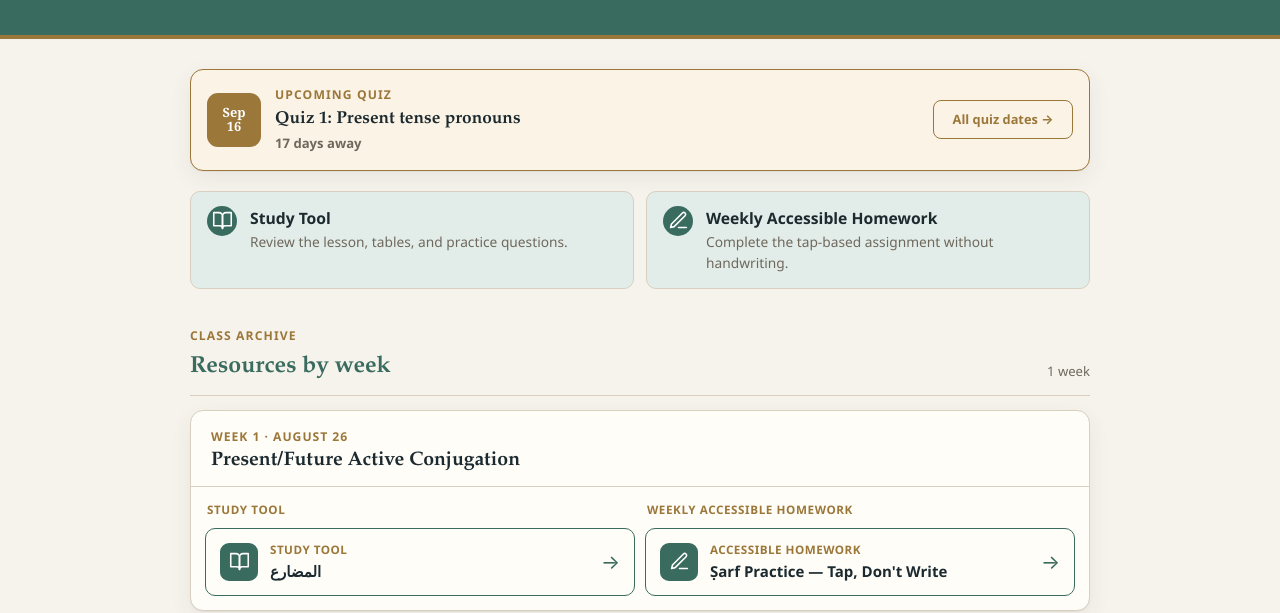
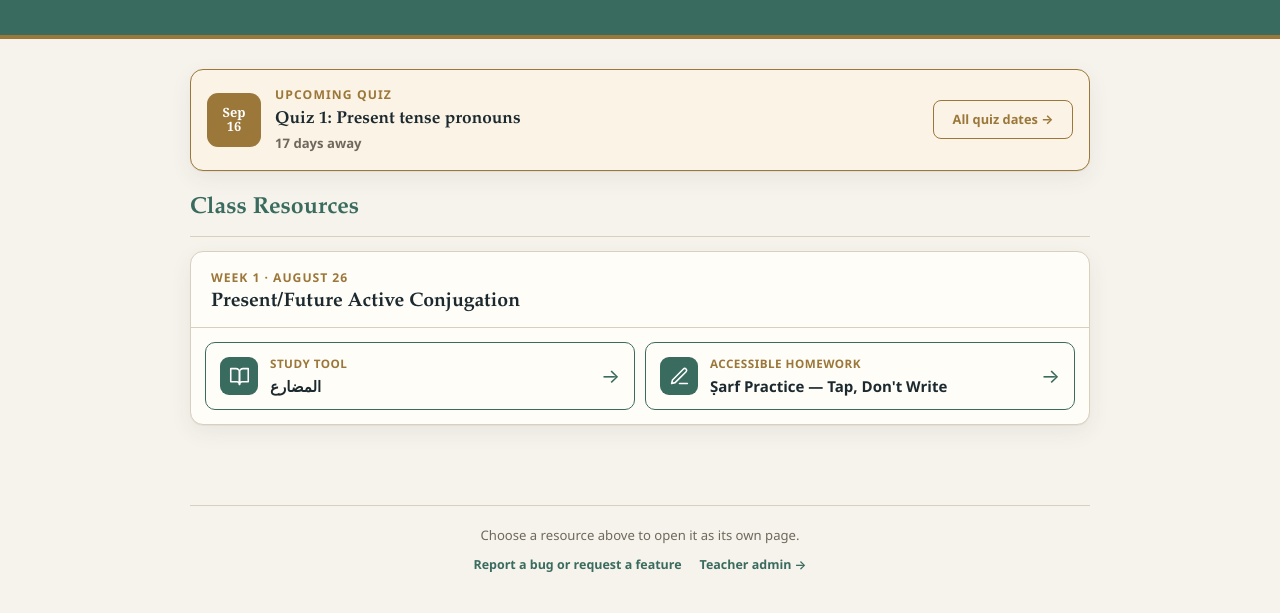
Before and after one commit to safiyahlakhany/sarfTools-DUA-year1, a plain HTML site: page index.html in a window 1280 px wide. Shown: the part 187-800 px from the top of the page. Drawn offline with Linux system fonts and the light colour scheme.

Commit message:
Simplify resource and quiz page content

```diff
--- a/assets/quiz-list.js
+++ b/assets/quiz-list.js
@@ -37,12 +37,6 @@ function renderSchedule(quizzes) {
     const heading = document.createElement("h3");
     heading.textContent = `${quiz.label}: ${quiz.topic}`;
     copy.append(heading);
-    if (quiz.weight) {
-      const weight = document.createElement("p");
-      weight.className = "quiz-card-weight";
-      weight.textContent = `Course weight: ${quiz.weight}`;
-      copy.append(weight);
-    }
     article.append(date, copy);
     if (index === nextIndex) {
       const status = document.createElement("p");
--- a/assets/site.css
+++ b/assets/site.css
@@ -157,36 +157,6 @@ h1 .arabic {
 
 .quiz-schedule-link:hover { background: var(--gold); color: white; }
 
-.resource-guide {
-  display: grid;
-  gap: 12px;
-  margin-bottom: 38px;
-}
-
-.guide-item {
-  display: flex;
-  gap: 13px;
-  align-items: flex-start;
-  padding: 14px 16px;
-  border: 1px solid var(--line);
-  border-radius: 10px;
-  background: var(--accent-soft);
-}
-
-.guide-number {
-  display: grid;
-  flex: 0 0 30px;
-  width: 30px;
-  height: 30px;
-  place-items: center;
-  border-radius: 50%;
-  background: var(--accent);
-  color: white;
-  font-family: Georgia, serif;
-  font-weight: 700;
-}
-
-.guide-number svg,
 .resource-icon svg,
 .type-mark svg {
   width: 21px;
@@ -197,9 +167,6 @@ h1 .arabic {
   stroke-linecap: round;
   stroke-linejoin: round;
 }
-
-.guide-item h3 { margin: 1px 0 2px; font-size: .98rem; }
-.guide-item p { margin: 0; color: var(--muted); font-size: .86rem; }
 
 .section-heading {
   display: flex;
@@ -217,8 +184,6 @@ h1 .arabic {
   font-family: "Iowan Old Style", "Palatino Linotype", Georgia, serif;
   font-size: 1.45rem;
 }
-
-.week-count { margin: 0 0 3px; color: var(--muted); font-size: .82rem; }
 
 .status {
   padding: 18px;
@@ -266,15 +231,6 @@ h1 .arabic {
 .resource-links { display: grid; gap: 10px; padding: 14px; }
 
 .resource-group { display: flex; min-width: 0; flex-direction: column; gap: 8px; }
-
-.resource-group-title {
-  margin: 0 2px 1px;
-  color: var(--gold);
-  font-size: .73rem;
-  font-weight: 700;
-  letter-spacing: .05em;
-  text-transform: uppercase;
-}
 
 .resource-link,
 .resource-missing {
@@ -369,22 +325,18 @@ h1 .arabic {
 @media (min-width: 680px) {
   .header-inner { padding-block: 45px 38px; }
   .page-shell { padding-top: 30px; }
-  .resource-guide { grid-template-columns: 1fr 1fr; }
   .resource-links { grid-template-columns: 1fr 1fr; }
   .week-header { padding-inline: 20px; }
   .upcoming-quiz { grid-template-columns: auto 1fr auto; }
   .quiz-schedule-link { grid-column: auto; min-width: 140px; }
 }
 
-.quiz-page-heading { margin-bottom: 18px; }
-.quiz-page-heading h2 { margin: 0; color: var(--accent); font-family: "Iowan Old Style", "Palatino Linotype", Georgia, serif; }
-.quiz-page-heading p { margin: 5px 0 0; color: var(--muted); font-size: .9rem; }
+.quiz-header-detail { margin: 0 0 5px; color: #e7d8b8; font-size: .84rem; font-weight: 600; }
 .quiz-schedule { display: grid; gap: 13px; }
 .quiz-card { display: grid; grid-template-columns: auto 1fr; gap: 12px; align-items: center; padding: 15px; border: 1px solid var(--line); border-radius: 12px; background: var(--card); box-shadow: var(--shadow); }
 .quiz-card.next { border-color: var(--gold); background: #fbf3e6; }
 .quiz-card-date { color: var(--gold); font-size: .78rem; font-weight: 700; text-transform: uppercase; }
 .quiz-card h3 { margin: 2px 0 0; font-size: 1rem; }
-.quiz-card-weight { margin: 3px 0 0; color: var(--muted); font-size: .8rem; }
 .quiz-card-status { grid-column: 1 / -1; margin: 0; color: var(--accent); font-size: .76rem; font-weight: 700; }
 
 @media (prefers-reduced-motion: reduce) {
--- a/assets/site.js
+++ b/assets/site.js
@@ -17,7 +17,6 @@ const RESOURCE_TYPES = [
 
 const statusElement = document.querySelector("#resource-status");
 const listElement = document.querySelector("#week-list");
-const countElement = document.querySelector("#week-count");
 const WEEK_ONE_DATE_UTC = Date.UTC(2026, 7, 26);
 
 function formatWeekDate(weekNumber) {
@@ -77,11 +76,6 @@ function makeResourceGroup(week, type) {
   const group = document.createElement("section");
   group.className = "resource-group";
 
-  const heading = document.createElement("h4");
-  heading.className = "resource-group-title";
-  heading.textContent = type.fullLabel;
-  group.append(heading);
-
   const resources = Array.isArray(week[type.collectionKey]) ? week[type.collectionKey] : [];
   if (resources.length) {
     for (const resource of resources) group.append(makeResourceItem(resource, type));
@@ -127,7 +121,6 @@ function renderWeeks(weeks) {
 
   statusElement.hidden = true;
   listElement.replaceChildren(fragment);
-  countElement.textContent = `${sortedWeeks.length} ${sortedWeeks.length === 1 ? "week" : "weeks"}`;
 }
 
 async function loadResources() {
--- a/data/quizzes.json
+++ b/data/quizzes.json
@@ -7,19 +7,16 @@
   {
     "date": "2026-10-07",
     "label": "Quiz 2",
-    "topic": "Past tense pronouns",
-    "weight": "7.5%"
+    "topic": "Past tense pronouns"
   },
   {
     "date": "2026-10-28",
     "label": "Quiz 3",
-    "topic": "Present and Past Tense Verbs, Combined",
-    "weight": "7.5%"
+    "topic": "Present and Past Tense Verbs, Combined"
   },
   {
     "date": "2026-11-28",
     "label": "Quiz 4",
-    "topic": "Noun scales in morphology",
-    "weight": "7.5%"
+    "topic": "Noun scales in morphology"
   }
 ]
--- a/index.html
+++ b/index.html
@@ -31,35 +31,11 @@
       <a class="quiz-schedule-link" href="quizzes.html">All quiz dates →</a>
     </section>
 
-    <section class="resource-guide" aria-labelledby="resource-guide-title">
-      <h2 id="resource-guide-title" class="visually-hidden">Resource types</h2>
-      <div class="guide-item">
-        <span class="guide-number" aria-hidden="true">
-          <svg viewBox="0 0 24 24"><path d="M2 3h6a4 4 0 0 1 4 4v14a3 3 0 0 0-3-3H2z"/><path d="M22 3h-6a4 4 0 0 0-4 4v14a3 3 0 0 1 3-3h7z"/></svg>
-        </span>
-        <div>
-          <h3>Study Tool</h3>
-          <p>Review the lesson, tables, and practice questions.</p>
-        </div>
-      </div>
-      <div class="guide-item">
-        <span class="guide-number" aria-hidden="true">
-          <svg viewBox="0 0 24 24"><path d="M12 20h9"/><path d="M16.5 3.5a2.12 2.12 0 0 1 3 3L7 19l-4 1 1-4Z"/></svg>
-        </span>
-        <div>
-          <h3>Weekly Accessible Homework</h3>
-          <p>Complete the tap-based assignment without handwriting.</p>
-        </div>
-      </div>
-    </section>
-
     <section aria-labelledby="weeks-title">
       <div class="section-heading">
         <div>
-          <p class="eyebrow dark">Class archive</p>
-          <h2 id="weeks-title">Resources by week</h2>
+          <h2 id="weeks-title">Class Resources</h2>
         </div>
-        <p class="week-count" id="week-count" aria-live="polite"></p>
       </div>
 
       <div id="resource-status" class="status" role="status">Loading class resources…</div>
```
Also changed, not shown: quizzes.html (+1 -7 lines).
